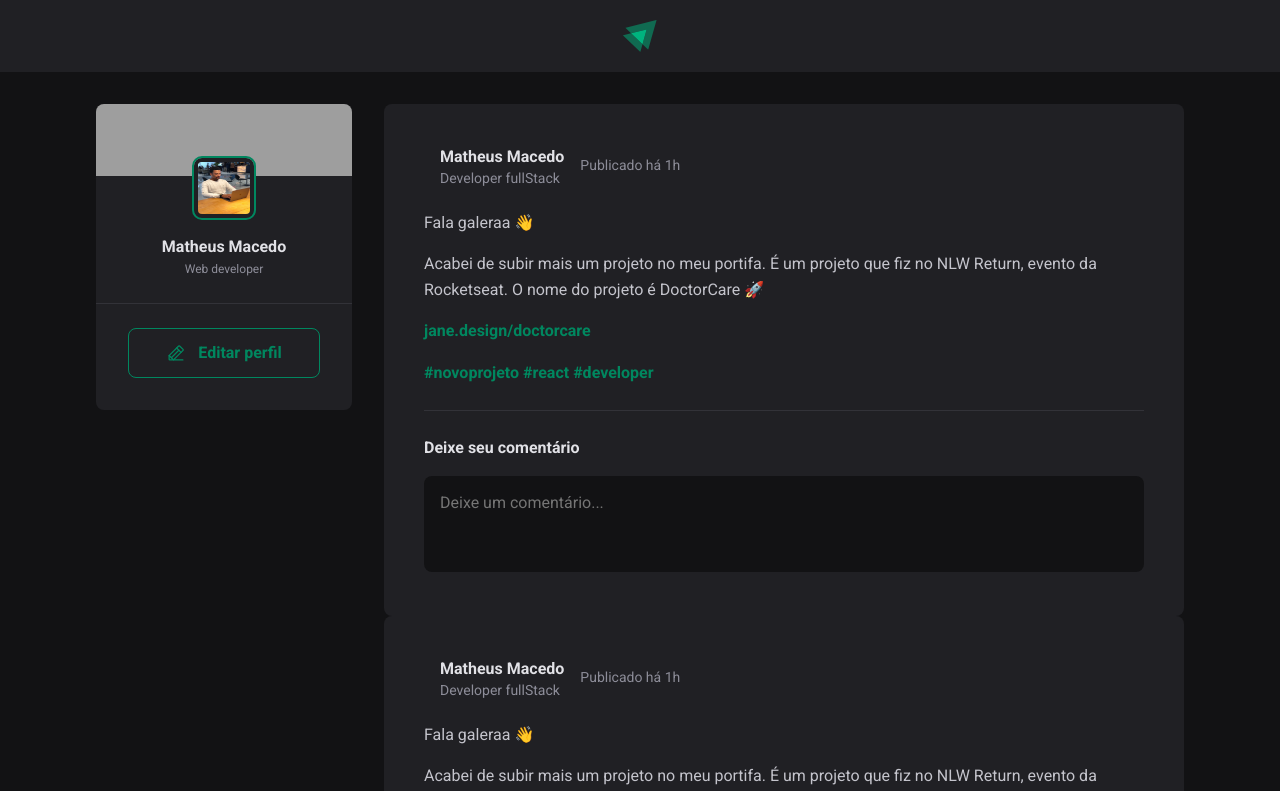
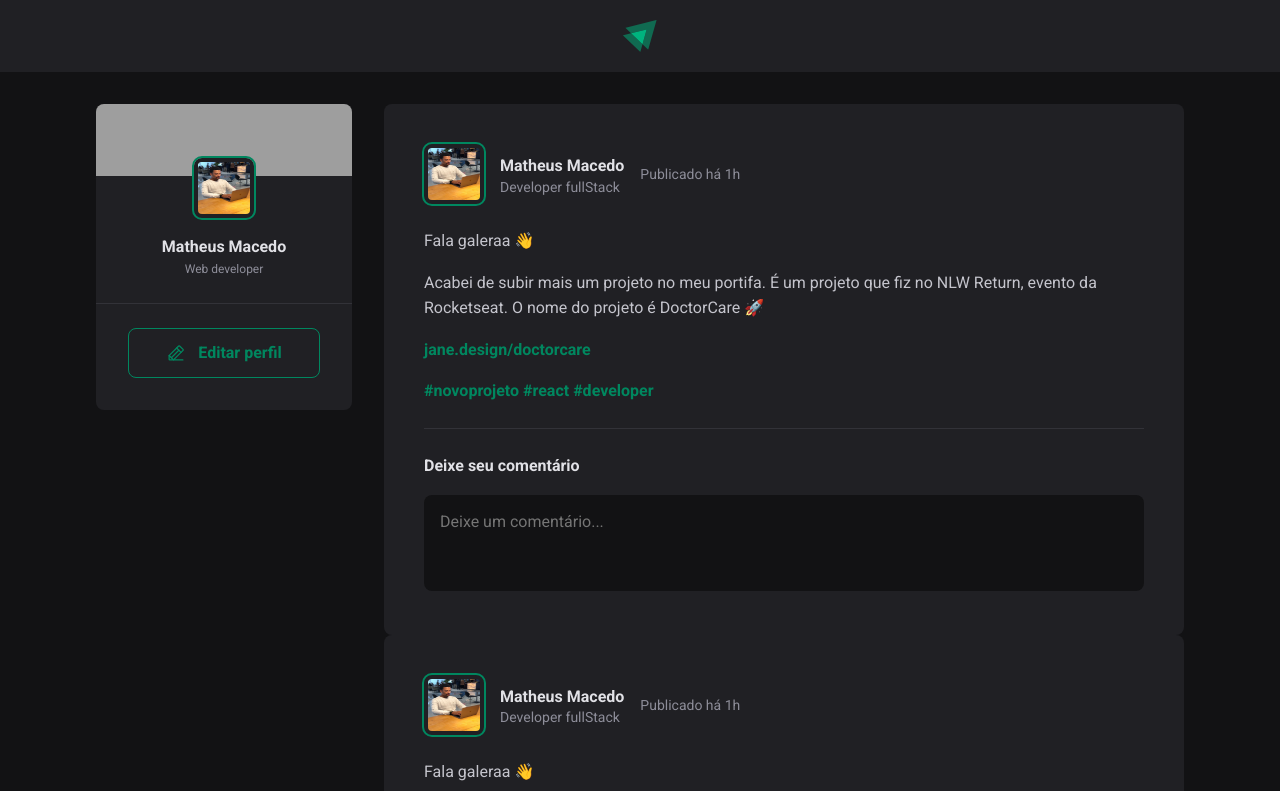
Before and after one commit to Macedonia20/projetosmacedo, a React (Vite) app: page / in a window 1280 px wide. Shown: the top 791 px of the page. Built offline with nearby package versions, Linux system fonts and the light colour scheme; grey boxes are pictures that could not be loaded.

Commit message:
components post finalizado

```diff
--- a/src/components/Post.jsx
+++ b/src/components/Post.jsx
@@ -1,13 +1,16 @@
 import styles from './Post.module.css'
-
+import imgProfile from '../assets/perfil.jpeg'
 
 export function Post() {
     return (
         <article className={styles.post}>
             <header>
                 <div className={styles.author}>
-                    <img className={styles.avatar} src="" />
+
+                    <img className={styles.avatar} src={imgProfile} />
+
                     <div className={styles.authorInfo}>
+
                         <strong>Matheus Macedo</strong>
                         <span>Developer fullStack</span>
                     </div>
--- a/src/components/Post.module.css
+++ b/src/components/Post.module.css
@@ -106,3 +106,10 @@
     visibility: visible;
     max-height: none;
 }
+.avatar{
+    width: calc(3rem + 12px);
+    height: calc(3rem + 12px);
+    border-radius: 8px;
+    border: 4px solid var(--gray-800);
+    outline: 2px solid var(--green-500);
+}
```
